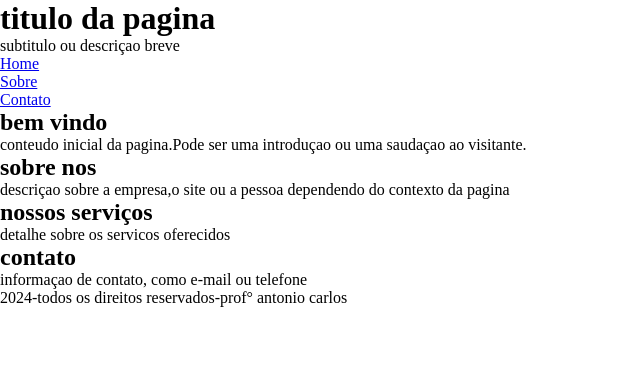
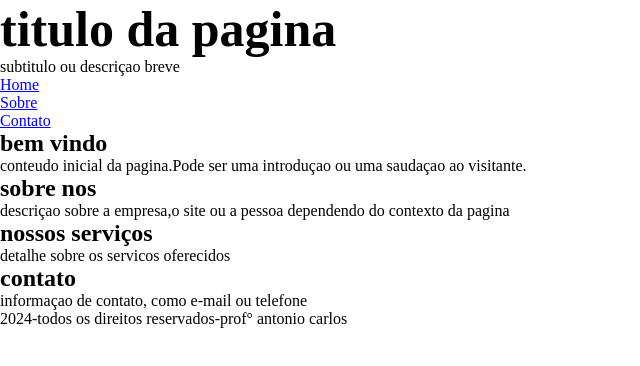
Before and after one commit to mahmary/teste-, a plain HTML site: page index.html in a window 1280 px wide. Shown: the whole page, without its empty margins (0-640 px from the left). Drawn offline with Linux system fonts and the light colour scheme.

Commit message:
colegio do porto

```diff
--- a/style.css
+++ b/style.css
@@ -8,6 +8,10 @@ head{
     background-color: blue;
     display: flex
     padding: 150vw 1920vw ;
-    position: absolute;
+    position: relative;
 
 }
+.colegio-do-porto{
+    display: flex;
+    font-size: 50px;
+}
```
